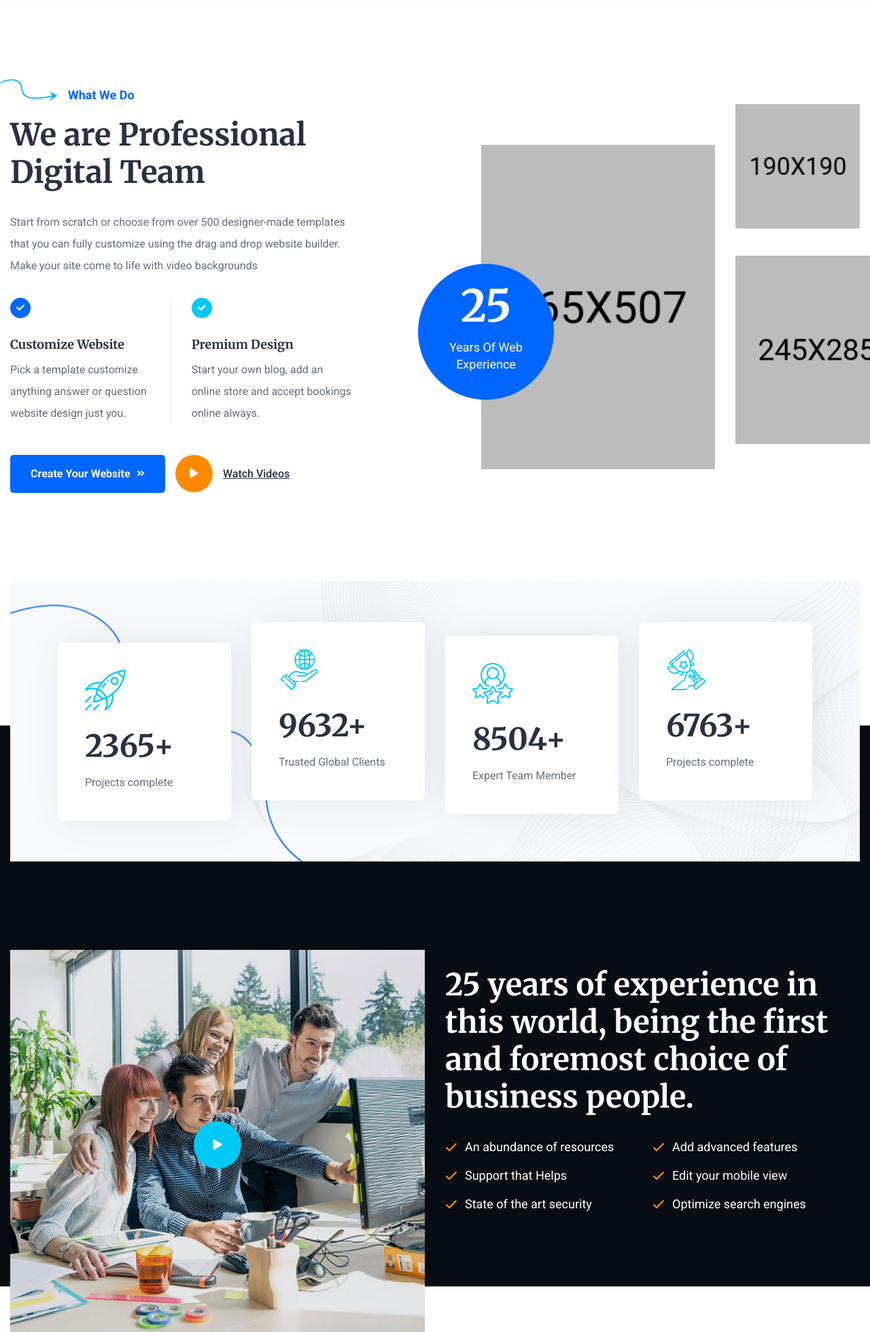
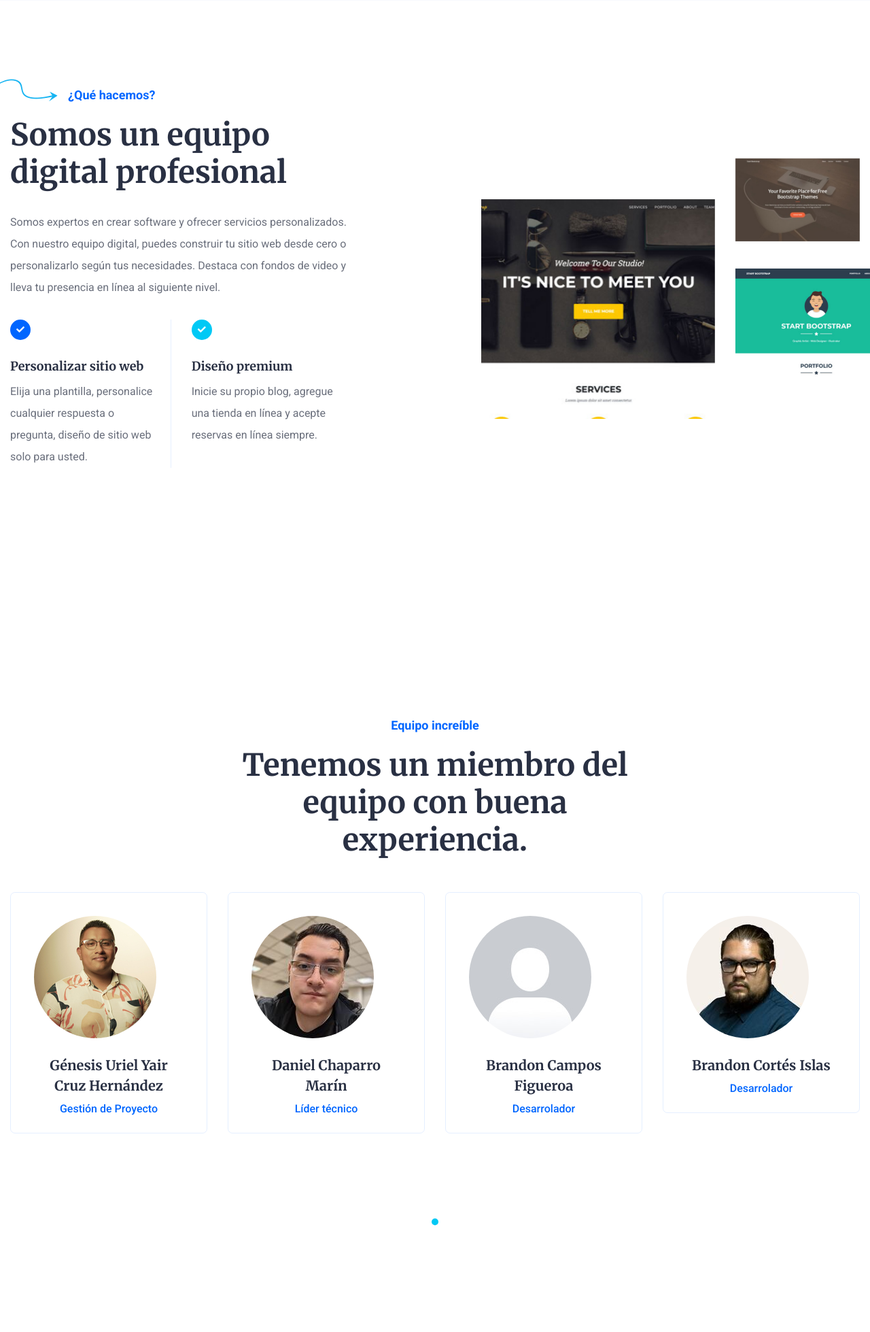
Before and after one commit to iDylaan/web-ventas-servicios-9no, a Flask app: page /pages/about-us in a window 1280 px wide. Shown: the part 531-2490 px from the top of the page at 68% size. Run offline with Flask 3, Linux system fonts and the light colour scheme; some libraries are stand-ins or nearby versions; some web fonts are replaced.

Commit message:
feat: Sobre Nosotros

```diff
--- a/app/templates/about.html
+++ b/app/templates/about.html
@@ -23,43 +23,43 @@
       <div class="col-xl-5 col-lg-6">
         <div class="ww-do-two-content rmb-65 wow fadeInUp delay-0-2s">
           <div class="section-title mb-30">
-            <span class="sub-title style-two mb-15">What We Do</span>
-            <h2>We are Professional Digital Team</h2>
+            <span class="sub-title style-two mb-15">¿Qué hacemos?</span>
+            <h2>Somos un equipo digital profesional</h2>
           </div>
           <p>
-            Start from scratch or choose from over 500 designer-made
-            templates that you can fully customize using the drag and drop
-            website builder. Make your site come to life with video
-            backgrounds
+            Somos expertos en crear software y ofrecer servicios
+            personalizados. Con nuestro equipo digital, puedes construir tu
+            sitio web desde cero o personalizarlo según tus necesidades.
+            Destaca con fondos de video y lleva tu presencia en línea al siguiente nivel.
           </p>
           <div class="row pt-15">
             <div class="col-sm-6">
               <div class="feature-item-two border-right pe-sm-3">
                 <div class="icon"><i class="fas fa-check"></i></div>
-                <h5>Customize Website</h5>
+                <h5>Personalizar sitio web</h5>
                 <p>
-                  Pick a template customize anything answer or question
-                  website design just you.
+                  Elija una plantilla, personalice cualquier respuesta o pregunta,
+                  diseño de sitio web solo para usted.
                 </p>
               </div>
             </div>
             <div class="col-sm-6">
               <div class="feature-item-two color-two">
                 <div class="icon"><i class="fas fa-check"></i></div>
-                <h5>Premium Design</h5>
+                <h5>Diseño premium</h5>
                 <p>
-                  Start your own blog, add an online store and accept
-                  bookings online always.
+                  Inicie su propio blog, agregue una tienda en línea
+                  y acepte reservas en línea siempre.
                 </p>
               </div>
             </div>
           </div>
-          <div class="ww-do-btns">
-            <a href="{{ url_for('pages.about_us') }}" class="theme-btn mt-15">Create Your Website
+          <!-- <div class="ww-do-btns">
+            <a href="{{ url_for('pages.about_us') }}" class="theme-btn mt-15">Crea tu sitio web
               <i class="fas fa-angle-double-right"></i></a>
             <a href="https://www.youtube.com/watch?v=9Y7ma241N8k" class="mfp-iframe video-play-text mt-15"><i
                 class="fas fa-play"></i> <span>Watch Videos</span></a>
-          </div>
+          </div> -->
         </div>
       </div>
       <div class="col-lg-6">
@@ -67,19 +67,16 @@
           <div class="row">
             <div class="col-sm-7 offset-1">
               <img class="image-one wow fadeInUp delay-0-4s"
-                src="{{ url_for('static', filename='assets/images/about/ww-do-two1.jpg') }}" alt="What We Do" />
+                src="{{ url_for('static', filename='assets/images/about/example 3.jpg') }}" alt="What We Do" />
             </div>
             <div class="col-sm-4">
               <img class="image-two wow fadeInUp delay-0-6s"
-                src="{{ url_for('static', filename='assets/images/about/ww-do-two2.jpg') }}" alt="What We Do" />
+                src="{{ url_for('static', filename='assets/images/about/example 1.jpg') }}" alt="What We Do" />
               <img class="image-three wow fadeInUp delay-0-8s"
-                src="{{ url_for('static', filename='assets/images/about/ww-do-two3.jpg') }}" alt="What We Do" />
+                src="{{ url_for('static', filename='assets/images/about/example 2.jpg') }}" alt="What We Do" />
             </div>
           </div>
-          <div class="year-of-experience wow zoomIn delay-0-6s">
-            <span class="number">25</span>
-            Years Of Web Experience
-          </div>
+
         </div>
       </div>
     </div>
@@ -88,7 +85,7 @@
 <!-- What We Do Two Area end -->
 
 <!-- Statistics Four Area start -->
-<div class="statistics-area-four rel z-1">
+<!-- <div class="statistics-area-four rel z-1">
   <div class="container">
     <div class="statistics-four-counters bgs-cover bgc-lighter" style="
               background-image: url(assets/images/background/counter-bg.png);
@@ -125,11 +122,11 @@
       </div>
     </div>
   </div>
-</div>
+</div> -->
 <!-- Statistics Four Area end -->
 
 <!-- Video Area start -->
-<section class="video-area bgc-black pt-250">
+<!-- <section class="video-area bgc-black pt-250">
   <div class="container">
     <div class="row medium-gap align-items-end pt-80">
       <div class="col-lg-6">
@@ -159,7 +156,7 @@
       </div>
     </div>
   </div>
-</section>
+</section> -->
 <!-- Video Area End -->
 
 <!-- Team Area start -->
@@ -168,19 +165,19 @@
     <div class="row justify-content-center">
       <div class="col-lg-6">
         <div class="section-title text-center mb-50">
-          <span class="sub-title style-two mb-15">Amazing Team</span>
-          <h2>We Have Well Experience Team Member</h2>
+          <span class="sub-title style-two mb-15">Equipo increíble</span>
+          <h2>Tenemos un miembro del equipo con buena experiencia.</h2>
         </div>
       </div>
     </div>
     <div class="team-slider-active">
       <div class="team-member wow fadeInUp delay-0-2s">
         <div class="image">
-          <img src="{{ url_for('static', filename='assets/images/team/member1.jpg') }}" alt="Member" />
+          <img src="{{ url_for('static', filename='assets/images/team/genesis.jpg') }}" alt="Member" />
         </div>
         <div class="content">
-          <h5><a href="team-profile.html">Richard C. Harrison</a></h5>
-          <span class="designation">Senior Manager</span>
+          <h5><a href="team-profile.html">Génesis Uriel Yair Cruz Hernández</a></h5>
+          <span class="designation">Gestión de Proyecto</span>
           <div class="social-style-one">
             <a href="#"><i class="fab fa-facebook-f"></i></a>
             <a href="#"><i class="fab fa-twitter"></i></a>
@@ -191,11 +188,11 @@
       </div>
       <div class="team-member wow fadeInUp delay-0-4s">
         <div class="image">
-          <img src="{{ url_for('static', filename='assets/images/team/member2.jpg') }}" alt="Member" />
+          <img src="{{ url_for('static', filename='assets/images/team/daniel.jpg') }}" alt="Member" />
         </div>
         <div class="content">
-          <h5><a href="team-profile.html">Richard C. Harrison</a></h5>
-          <span class="designation">Web Developer</span>
+          <h5><a href="team-profile.html">Daniel Chaparro Marín</a></h5>
+          <span class="designation">Líder técnico</span>
           <div class="social-style-one">
             <a href="#"><i class="fab fa-facebook-f"></i></a>
             <a href="#"><i class="fab fa-twitter"></i></a>
@@ -206,11 +203,11 @@
       </div>
       <div class="team-member wow fadeInUp delay-0-6s">
         <div class="image">
-          <img src="{{ url_for('static', filename='assets/images/team/member3.jpg') }}" alt="Member" />
+          <img src="{{ url_for('static', filename='assets/images/team/brandon.jpg') }}" alt="Member" />
         </div>
         <div class="content">
-          <h5><a href="team-profile.html">Michael D. Jackson</a></h5>
-          <span class="designation">Business Developer</span>
+          <h5><a href="team-profile.html">Brandon Campos Figueroa</a></h5>
+          <span class="designation">Desarrolador</span>
           <div class="social-style-one">
             <a href="#"><i class="fab fa-facebook-f"></i></a>
             <a href="#"><i class="fab fa-twitter"></i></a>
@@ -221,11 +218,11 @@
       </div>
       <div class="team-member wow fadeInUp delay-0-8s">
         <div class="image">
-          <img src="{{ url_for('static', filename='assets/images/team/member4.jpg') }}" alt="Member" />
+          <img src="{{ url_for('static', filename='assets/images/team/brandon cortes.jpg') }}" alt="Member" />
         </div>
         <div class="content">
-          <h5><a href="team-profile.html">Damian S. Madison</a></h5>
-          <span class="designation">Product Designer</span>
+          <h5><a href="team-profile.html">Brandon Cortés Islas</a></h5>
+          <span class="designation">Desarrolador</span>
           <div class="social-style-one">
             <a href="#"><i class="fab fa-facebook-f"></i></a>
             <a href="#"><i class="fab fa-twitter"></i></a>
@@ -234,7 +231,8 @@
           </div>
         </div>
       </div>
-      <div class="team-member wow fadeInUp delay-0-2s">
+      <!--
+        <div class="team-member wow fadeInUp delay-0-2s">
         <div class="image">
           <img src="{{ url_for('static', filename='assets/images/team/member1.jpg') }}" alt="Member" />
         </div>
@@ -294,12 +292,14 @@
           </div>
         </div>
       </div>
+    -->
     </div>
   </div>
 </section>
 <!-- Team Area end -->
 
 <!-- Feature Six Area start -->
+<!--
 <section class="freature-area-six rel z-2">
   <div class="container">
     <div class="feature-six-inner bgs-cover bgc-primary" style="
@@ -358,10 +358,11 @@
     </div>
   </div>
 </section>
+-->
 <!-- Feature Six Area end -->
 
 <!-- Feedback Area start -->
-<section class="feedback-area bgc-lighter pt-250 pb-130 rel z-1">
+<!-- <section class="feedback-area bgc-lighter pt-250 pb-130 rel z-1">
   <div class="container pt-130">
     <div class="row justify-content-center">
       <div class="col-xl-6 col-lg-8">
@@ -488,11 +489,11 @@
   <div class="feedback-shape two">
     <img src="{{ url_for('static', filename='assets/images/feedback/man2.jpg') }}" alt="Man Shape" />
   </div>
-</section>
+</section> -->
 <!-- Feedback Area end -->
 
 <!-- Call to Action Area start -->
-<section class="call-to-action-area bgc-black pt-80 pb-50">
+<!-- <section class="call-to-action-area bgc-black pt-80 pb-50">
   <div class="container">
     <div class="row justify-content-between align-items-center">
       <div class="col-xl-7 col-lg-9">
@@ -511,7 +512,7 @@
       </div>
     </div>
   </div>
-</section>
+</section> -->
 <!-- Call to Action Area End -->
 
 {% endblock content %}
```
Also changed, not shown: app/static/assets/images/about/example 1.jpg (added), app/static/assets/images/about/example 2.jpg (added), app/static/assets/images/about/example 3.jpg (added), app/static/assets/images/team/brandon cortes.jpg (added), app/static/assets/images/team/brandon.jpg (added), app/static/assets/images/team/daniel.jpg (added), app/static/assets/images/team/genesis.jpg (added).
